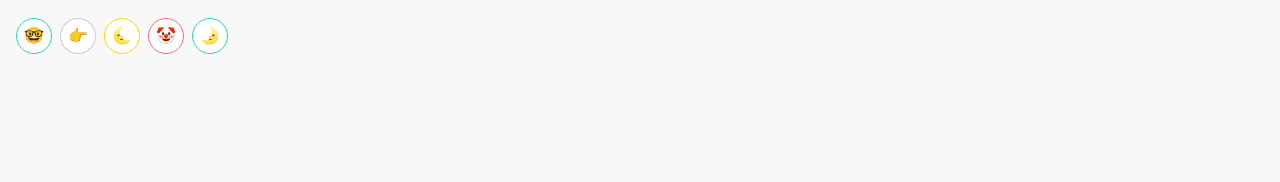
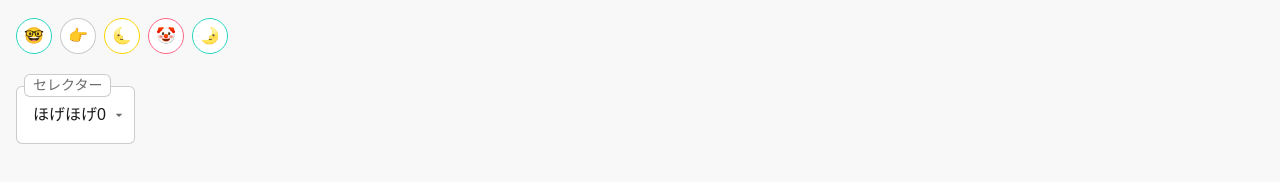
Before and after one commit to SOTA-swp/frontend, a Next.js app: page /dev in a window 1280 px wide. Shown: the part 462-644 px from the top of the page. Built offline with nearby package versions, Linux system fonts and the light colour scheme.

Commit message:
✨ Selectorを追加

```diff
--- a/app/dev/page.tsx
+++ b/app/dev/page.tsx
@@ -2,6 +2,8 @@
 import Chip from "@/components/Chip";
 import EmojiIcon from "@/components/EmojiIcon";
 import FavoriteCounter from "@/components/FavoriteCounter";
+import Selector from "@/components/Selector";
+import SelectorItem from "@/components/SelectorItem";
 import Tab from "@/components/Tab";
 import TextField from "@/components/TextField";
 import React from "react";
@@ -82,6 +84,16 @@ const DevPage: React.FC<DevPageProps> = ({}) => {
         <EmojiIcon color="error">🤡</EmojiIcon>
         <EmojiIcon color="primary">🌛</EmojiIcon>
       </div>
+      <div className="flex gap-2 p-4">
+        <Selector id="select" label="セレクター">
+          <SelectorItem value={0}>ほげほげ0</SelectorItem>
+          <SelectorItem value={1}>ふがふが1</SelectorItem>
+          <SelectorItem value={2}>ほげほげ2</SelectorItem>
+          <SelectorItem value={3}>ふがふが3</SelectorItem>
+          <SelectorItem value={4}>ほげほげ4</SelectorItem>
+          <SelectorItem value={5}>ふがふが5</SelectorItem>
+        </Selector>
+      </div>
     </div>
   );
 };
--- /dev/null
+++ b/components/Selector.tsx
@@ -0,0 +1,66 @@
+"use client";
+import clsx from "clsx";
+import React from "react";
+import { MdArrowDropDown } from "react-icons/md";
+
+function Selector({
+  id,
+  label,
+  fullWidth = false,
+  children,
+  ...props
+}: {
+  id: string;
+  label: string;
+  labelName?: string;
+  fullWidth?: boolean;
+} & React.OptionHTMLAttributes<HTMLSelectElement>) {
+  const [isFocused, setIsFocused] = React.useState(false);
+  const selectId = `selector-${id}`;
+
+  const handleFocus = () => {
+    setIsFocused(true);
+  };
+
+  const handleBlur = () => {
+    setIsFocused(false);
+  };
+
+  return (
+    <div className={clsx("relative flex items-center", fullWidth && "w-full")}>
+      {id && (
+        <label
+          htmlFor={selectId}
+          className={clsx(
+            "absolute left-2 -top-3 z-10 text-[14px] bg-paper rounded-md border select-none transition-all duration-200",
+            isFocused && "border-primary bg-primary text-paper px-3",
+            !isFocused && "border-border text-text-secondary px-2"
+          )}>
+          {label}
+        </label>
+      )}
+      <select
+        onFocus={handleFocus}
+        onBlur={handleBlur}
+        id={selectId}
+        name={id}
+        {...props}
+        className={clsx(
+          "relative bg-paper border border-border pl-4 pr-7 py-4 rounded-md focus:outline-none focus:border focus:border-primary focus:transition-colors flex-1",
+          props.className,
+          id && "pt-4"
+        )}>
+        {children}
+      </select>
+      <MdArrowDropDown
+        className={clsx(
+          "absolute right-2 text-text-secondary text-[1rem] transition-all duration-300",
+          isFocused && "rotate-180",
+          !isFocused && "rotate-0"
+        )}
+      />
+    </div>
+  );
+}
+
+export default Selector;
--- /dev/null
+++ b/components/SelectorItem.tsx
@@ -0,0 +1,9 @@
+import React from "react";
+
+function SelectorItem({
+  ...props
+}: React.OptionHTMLAttributes<HTMLOptionElement>) {
+  return <option>{props.children}</option>;
+}
+
+export default SelectorItem;
```
